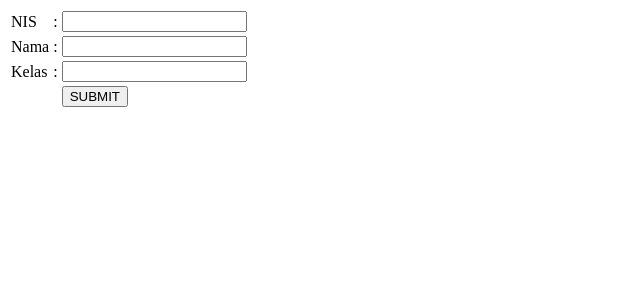
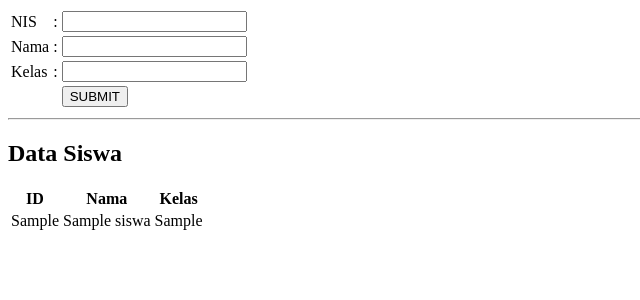
Before and after one commit to sebuahsemangat/materi-oop-php-smk, a PHP site: page / in a window 1280 px wide. Shown: the top 300 px of the page, without its empty margins (0-640 px from the left). Run offline with PHP 8.4, Linux system fonts and the light colour scheme; tables that the repository leaves empty or names only in its code hold one stand-in row (values such as "Sample post").

Commit message:
Show All Data

```diff
--- a/oop_crud/index.php
+++ b/oop_crud/index.php
@@ -1,3 +1,8 @@
+<?php
+require_once 'siswa.php';
+$siswa = new Siswa();
+$dataSiswa = $siswa->ShowAll();
+?>
 <!DOCTYPE html>
 <html lang="en">
 <head>
@@ -31,5 +36,26 @@
             </tr>
         </table>
     </form>
+
+<hr>
+<h2>Data Siswa</h2>
+<table>
+        <thead>
+            <tr>
+                <th>ID</th>
+                <th>Nama</th>
+                <th>Kelas</th>
+            </tr>
+        </thead>
+        <tbody>
+            <?php foreach ($dataSiswa as $siswa) : ?>
+                <tr>
+                    <td><?php echo $siswa['nis']; ?></td>
+                    <td><?php echo $siswa['nama']; ?></td>
+                    <td><?php echo $siswa['kelas']; ?></td>
+                </tr>
+            <?php endforeach; ?>
+        </tbody>
+</table>
 </body>
 </html>
--- a/oop_crud/siswa.php
+++ b/oop_crud/siswa.php
@@ -14,13 +14,11 @@ class Siswa {
         $query = "SELECT * FROM siswa";
         $stmt = $this->db->query($query);
 
+        $result = array();
         while ($row = $stmt->fetch(PDO::FETCH_ASSOC)) {
-            echo "ID: " . $row['id'] . "<br>";
-            echo "Nama: " . $row['nama'] . "<br>";
-            echo "Kelas: " . $row['kelas'] . "<br>";
-            echo "====================<br>";
+            $result[] = $row;
         }
+
+        return $result;
     }
 }
-$siswa = new Siswa();
-$siswa -> ShowAll();
```
